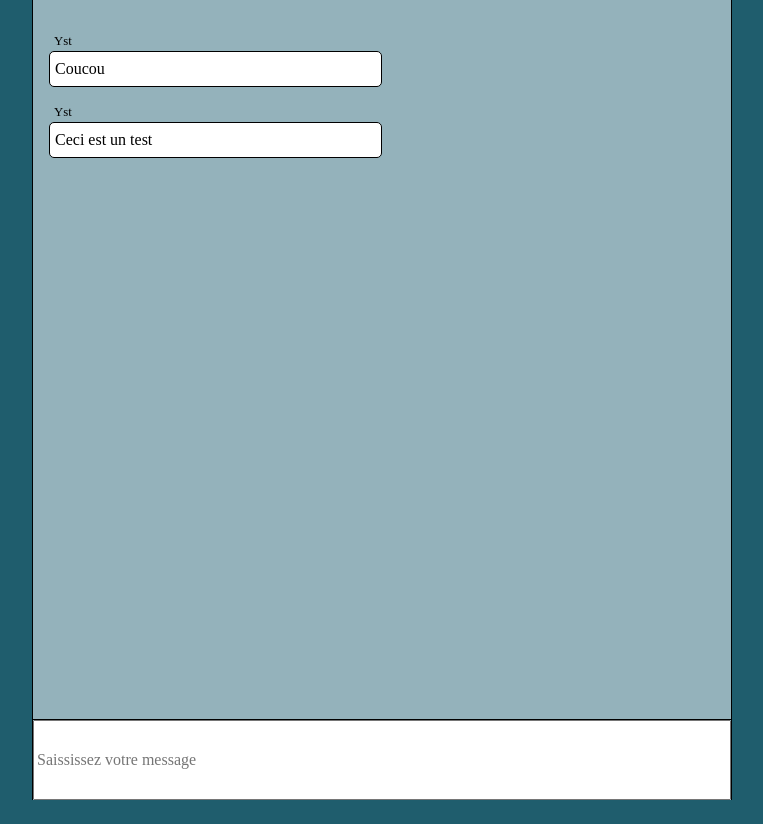
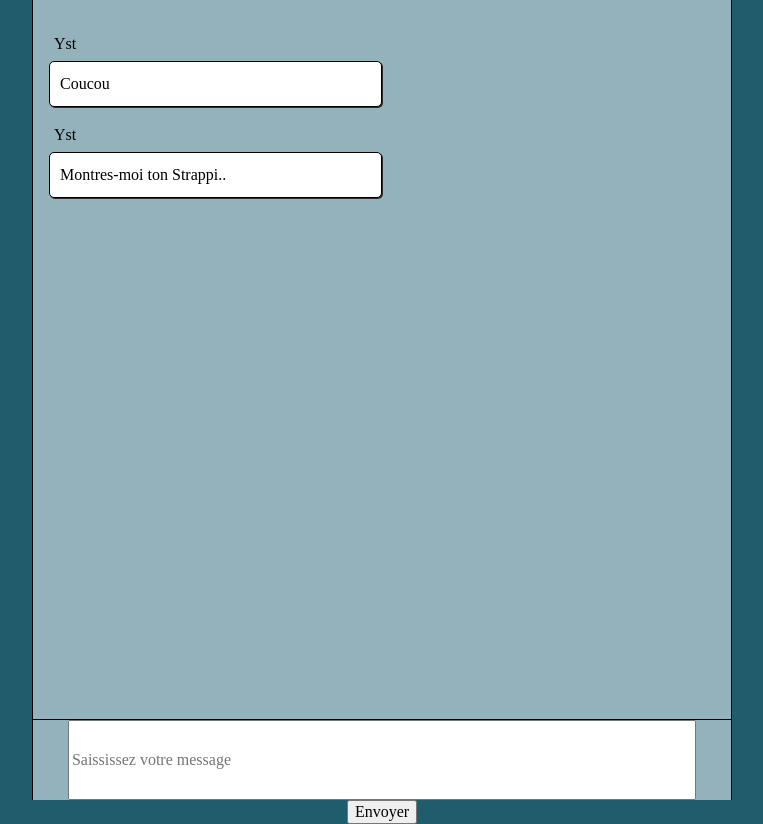
Before and after one commit to TanguyHuart/React-chatroom, a React (Vite) app: page / in a window 1280 px wide. Shown: the whole page, without its empty margins (258-1021 px from the left). Before the commit the page ends 800 px from the top, so only its background shows below. Built offline with nearby package versions, Linux system fonts and the light colour scheme.

Commit message:
Challenge terminé css douteux

```diff
--- a/src/components/Form/Form.scss
+++ b/src/components/Form/Form.scss
@@ -1,7 +1,7 @@
 .form {
   height: 10%;
   &-input {
-    width: 100%;
+    width: 90%;
     height: 100%;
   }
 }
--- a/src/components/Form/Form.tsx
+++ b/src/components/Form/Form.tsx
@@ -20,12 +20,13 @@ function Form() {
   return (
     <form className="form" onSubmit={handleOnSubmitMessage}>
       <input
-        type="text"
+        type="textarea"
         className="form-input"
         placeholder="Saississez votre message"
         onChange={handleOnChangeInputMessage}
         value={inputValue}
       />
+      <input type="submit" value="Envoyer" />
     </form>
   );
 }
--- a/src/components/Message/Message.scss
+++ b/src/components/Message/Message.scss
@@ -5,15 +5,17 @@
   text-align: start;
 
   &-author {
-    font-size: 0.8rem;
+    font-size: 1rem;
     margin-left: 5px;
+    margin-bottom: 5px;
   }
 
   &-content {
-    padding: 5px;
+    padding: 10px;
     max-width: 50%;
     border: solid 1px black;
     background-color: white;
     border-radius: 5px;
+    box-shadow: 1px 1px rgb(44, 44, 44);
   }
 }
--- a/src/store/reducers/chat.ts
+++ b/src/store/reducers/chat.ts
@@ -7,7 +7,7 @@ const initialState: ChatState = {
       content: 'Coucou',
     },
     {
-      content: 'Ceci est un test',
+      content: 'Montres-moi ton Strappi..',
     },
   ],
 };
```
